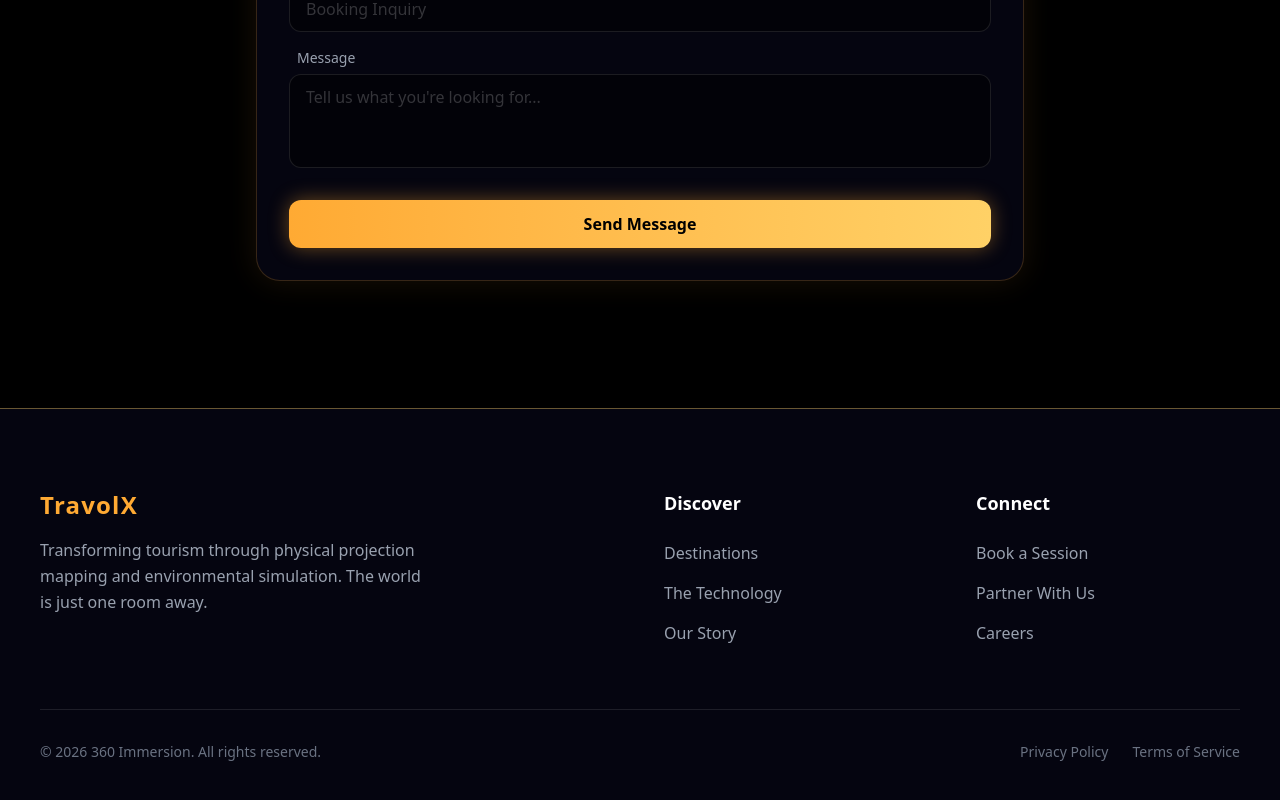
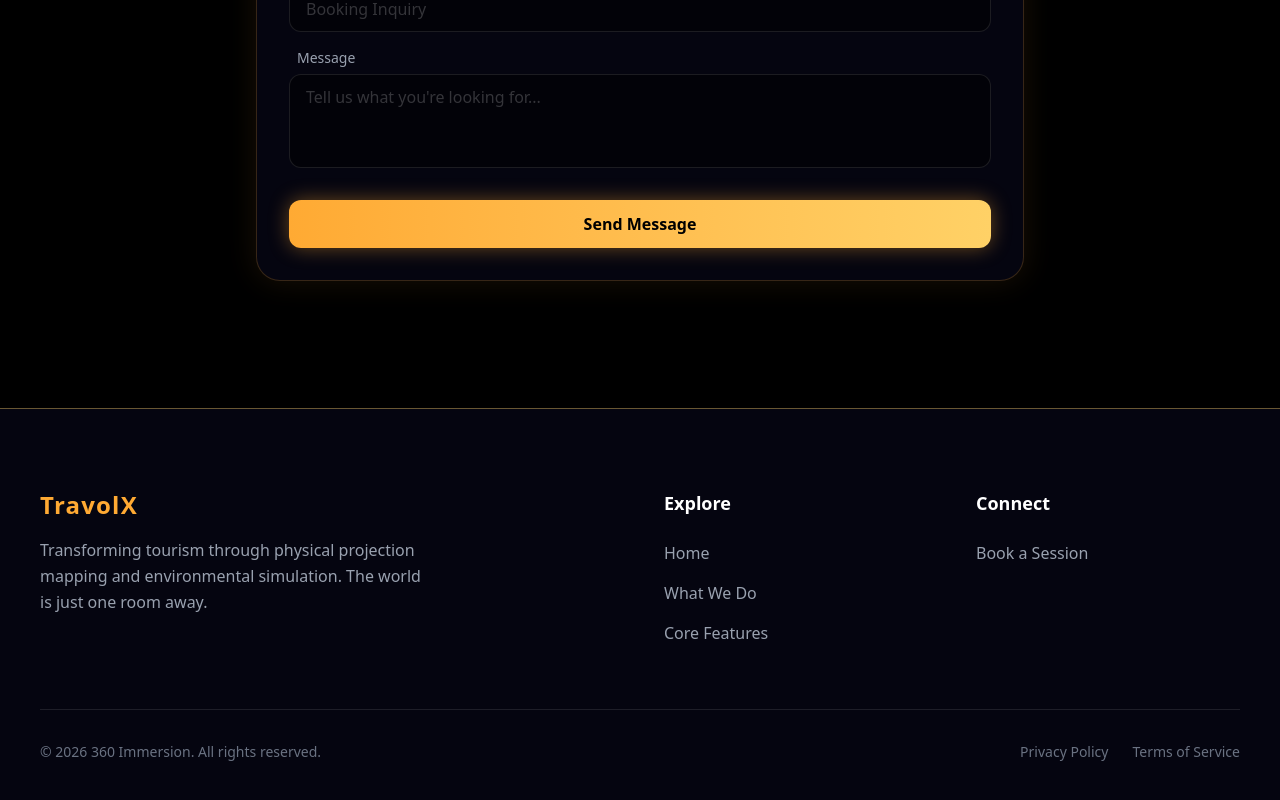
Before and after one commit to Travol-X/Official-Site, a Next.js app: page / in a window 1280 px wide. Shown: the part 2792-3592 px from the top of the page. Built offline with nearby package versions, Linux system fonts and the light colour scheme.

Commit message:
style(frontend): remove partnerships link from footer

```diff
--- a/app/page.tsx
+++ b/app/page.tsx
@@ -164,6 +164,7 @@ export default function Home() {
             variants={fadeUpVariant}
             whileHover={{ scale: 1.05 }}
             whileTap={{ scale: 0.95 }}
+            onClick={() => document.getElementById('contact')?.scrollIntoView({ behavior: 'smooth' })}
             className="mt-10 px-10 py-4 cursor-pointer bg-sunsetOrange text-black font-bold rounded-full shadow-[0_0_20px_rgba(255,170,51,0.4)] transition-colors"
           >
             Enter the Experience
@@ -422,20 +423,18 @@ export default function Home() {
           </div>
 
           <div>
-            <h4 className="text-lg font-semibold text-white mb-6">Discover</h4>
+            <h4 className="text-lg font-semibold text-white mb-6">Explore</h4>
             <ul className="space-y-4">
-              <li><a href="#destinations" className="text-gray-400 hover:text-goldenYellow transition-colors">Destinations</a></li>
-              <li><a href="#technology" className="text-gray-400 hover:text-goldenYellow transition-colors">The Technology</a></li>
-              <li><a href="#about" className="text-gray-400 hover:text-goldenYellow transition-colors">Our Story</a></li>
+              <li><a href="#home" className="text-gray-400 hover:text-goldenYellow transition-colors">Home</a></li>
+              <li><a href="#about" className="text-gray-400 hover:text-goldenYellow transition-colors">What We Do</a></li>
+              <li><a href="#features" className="text-gray-400 hover:text-goldenYellow transition-colors">Core Features</a></li>
             </ul>
           </div>
 
           <div>
             <h4 className="text-lg font-semibold text-white mb-6">Connect</h4>
             <ul className="space-y-4">
-              <li><a href="#help" className="text-gray-400 hover:text-goldenYellow transition-colors">Book a Session</a></li>
-              <li><a href="#partnerships" className="text-gray-400 hover:text-goldenYellow transition-colors">Partner With Us</a></li>
-              <li><a href="#careers" className="text-gray-400 hover:text-goldenYellow transition-colors">Careers</a></li>
+              <li><a href="#contact" className="text-gray-400 hover:text-goldenYellow transition-colors">Book a Session</a></li>
             </ul>
           </div>
         </div>
```
